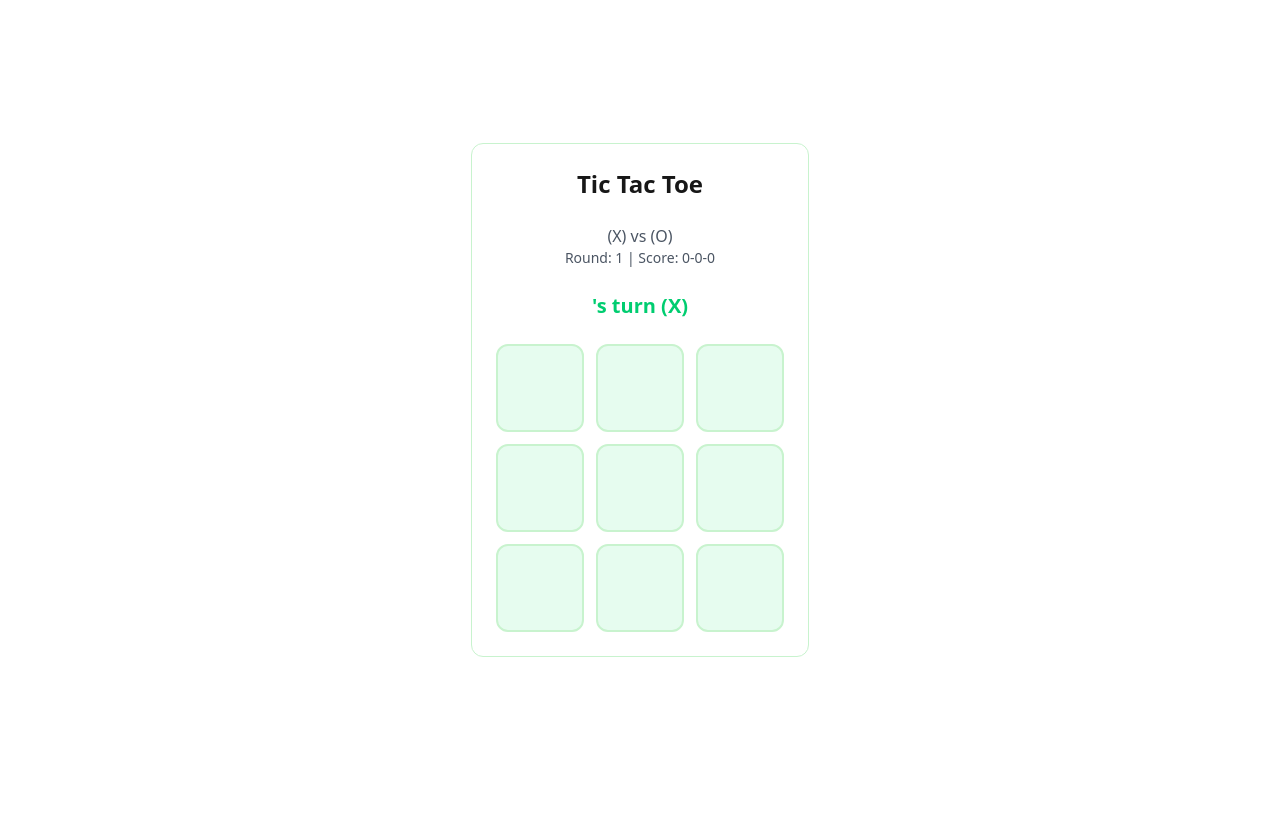
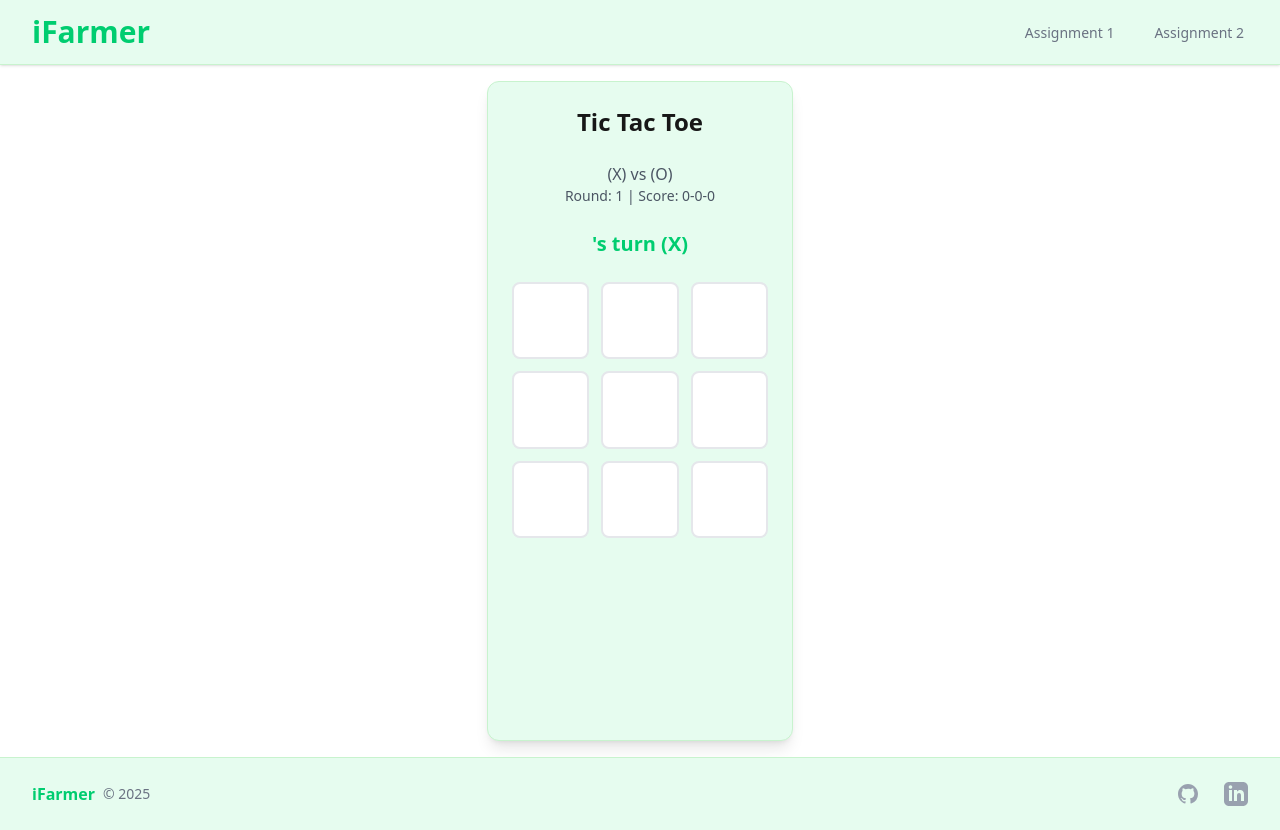
Before and after one commit to nafistarik/react-developer-assignment, a Next.js app: page /board in a window 1280 px wide. Before the commit the page ends 800 px from the top, so only its background shows below. Built offline with nearby package versions, Linux system fonts and the light colour scheme.

Commit message:
feat: navbar and footer added

```diff
--- a/src/app/board/page.tsx
+++ b/src/app/board/page.tsx
@@ -2,7 +2,7 @@ import Board from "@/modules/tic-tac-toe/components/board";
 
 export default function Home() {
   return (
-    <main className="flex min-h-screen flex-col items-center justify-center p-4">
+    <main className="flex flex-col items-center justify-center p-4">
       <Board />
     </main>
   );
--- a/src/app/layout.tsx
+++ b/src/app/layout.tsx
@@ -1,6 +1,8 @@
 import type { Metadata } from "next";
 import "./globals.css";
 import { ReduxProvider } from "@/redux/provider";
+import Navbar from "@/components/navbar";
+import Footer from "@/components/footer";
 
 export const metadata: Metadata = {
   title: "React Developer Assignment",
@@ -18,7 +20,13 @@ export default function RootLayout({
         className={`antialiased min-h-full transition-base`}
         suppressHydrationWarning={true}
       >
-        <ReduxProvider>{children}</ReduxProvider>
+        <ReduxProvider>
+          <div className="min-h-screen flex flex-col">
+            <Navbar />
+            <main className="flex-grow">{children}</main>
+            <Footer />
+          </div>
+        </ReduxProvider>
       </body>
     </html>
   );
--- /dev/null
+++ b/src/components/footer.tsx
@@ -0,0 +1,32 @@
+export default function Footer() {
+  return (
+    <footer className="bg-card border-t border-border mt-auto">
+      <div className="max-w-7xl mx-auto py-6 px-4 sm:px-6 lg:px-8">
+        <div className="flex flex-col md:flex-row justify-between items-center">
+          <div className="flex items-center space-x-2">
+            <span className="text-primary font-bold">iFarmer</span>
+            <span className="text-gray-500 text-sm">© {new Date().getFullYear()}</span>
+          </div>
+          <div className="mt-4 md:mt-0 flex space-x-6">
+            <a href="#" className="text-gray-400 hover:text-gray-500">
+              <span className="sr-only">GitHub</span>
+              <svg className="h-6 w-6" fill="currentColor" viewBox="0 0 24 24">
+                <path
+                  fillRule="evenodd"
+                  d="M12 2C6.477 2 2 6.484 2 12.017c0 4.425 2.865 8.18 6.839 9.504.5.092.682-.217.682-.483 0-.237-.008-.868-.013-1.703-2.782.605-3.369-1.343-3.369-1.343-.454-1.158-1.11-1.466-1.11-1.466-.908-.62.069-.608.069-.608 1.003.07 1.531 1.032 1.531 1.032.892 1.53 2.341 1.088 2.91.832.092-.647.35-1.088.636-1.338-2.22-.253-4.555-1.113-4.555-4.951 0-1.093.39-1.988 1.029-2.688-.103-.253-.446-1.272.098-2.65 0 0 .84-.27 2.75 1.026A9.564 9.564 0 0112 6.844c.85.004 1.705.115 2.504.337 1.909-1.296 2.747-1.027 2.747-1.027.546 1.379.202 2.398.1 2.651.64.7 1.028 1.595 1.028 2.688 0 3.848-2.339 4.695-4.566 4.943.359.309.678.92.678 1.855 0 1.338-.012 2.419-.012 2.747 0 .268.18.58.688.482A10.019 10.019 0 0022 12.017C22 6.484 17.522 2 12 2z"
+                  clipRule="evenodd"
+                />
+              </svg>
+            </a>
+            <a href="#" className="text-gray-400 hover:text-gray-500">
+              <span className="sr-only">LinkedIn</span>
+              <svg className="h-6 w-6" fill="currentColor" viewBox="0 0 24 24">
+                <path d="M19 0h-14c-2.761 0-5 2.239-5 5v14c0 2.761 2.239 5 5 5h14c2.762 0 5-2.239 5-5v-14c0-2.761-2.238-5-5-5zm-11 19h-3v-11h3v11zm-1.5-12.268c-.966 0-1.75-.79-1.75-1.764s.784-1.764 1.75-1.764 1.75.79 1.75 1.764-.783 1.764-1.75 1.764zm13.5 12.268h-3v-5.604c0-3.368-4-3.113-4 0v5.604h-3v-11h3v1.765c1.396-2.586 7-2.777 7 2.476v6.759z" />
+              </svg>
+            </a>
+          </div>
+        </div>
+      </div>
+    </footer>
+  );
+}
--- /dev/null
+++ b/src/components/navbar.tsx
@@ -0,0 +1,105 @@
+"use client";
+
+import Link from "next/link";
+import { usePathname } from "next/navigation";
+import { useState } from "react";
+
+export default function Navbar() {
+  const pathname = usePathname();
+  const [mobileMenuOpen, setMobileMenuOpen] = useState(false);
+
+  return (
+    <nav className="bg-card border-b border-border shadow-sm">
+      <div className="max-w-7xl mx-auto px-4 sm:px-6 lg:px-8">
+        <div className="flex h-16 w-full ">
+          {/* Logo and desktop links */}
+          <div className="flex items-center justify-between w-full">
+            <Link href="/" className="flex-shrink-0 flex items-center">
+              <span className="inline-block text-primary font-bold text-3xl">
+                iFarmer
+              </span>
+            </Link>
+
+            <div className="hidden sm:ml-6 sm:flex sm:space-x-8">
+              <Link
+                href="/"
+                className={`inline-flex items-center px-1 pt-1 border-b-2 text-sm font-medium ${
+                  pathname === "/"
+                    ? "border-primary text-gray-900"
+                    : "border-transparent text-gray-500 hover:border-gray-300 hover:text-gray-700"
+                }`}
+              >
+                <span className="hidden md:inline">Assignment 1</span>
+                <span className="md:hidden">1</span>
+              </Link>
+              <Link
+                href="/products"
+                className={`inline-flex items-center px-1 pt-1 border-b-2 text-sm font-medium ${
+                  pathname === "/products"
+                    ? "border-primary text-gray-900"
+                    : "border-transparent text-gray-500 hover:border-gray-300 hover:text-gray-700"
+                }`}
+              >
+                <span className="hidden md:inline">Assignment 2</span>
+                <span className="md:hidden">2</span>
+              </Link>
+            </div>
+          </div>
+
+          {/* Mobile menu button */}
+          <div className="-mr-2 flex items-center sm:hidden">
+            <button
+              onClick={() => setMobileMenuOpen(!mobileMenuOpen)}
+              className="inline-flex items-center justify-center p-2 rounded-md text-gray-400 hover:text-gray-500 hover:bg-gray-100 focus:outline-none focus:ring-2 focus:ring-inset focus:ring-primary"
+            >
+              <span className="sr-only">Open main menu</span>
+              <svg
+                className="block h-6 w-6"
+                xmlns="http://www.w3.org/2000/svg"
+                fill="none"
+                viewBox="0 0 24 24"
+                stroke="currentColor"
+                aria-hidden="true"
+              >
+                <path
+                  strokeLinecap="round"
+                  strokeLinejoin="round"
+                  strokeWidth="2"
+                  d="M4 6h16M4 12h16M4 18h16"
+                />
+              </svg>
+            </button>
+          </div>
+        </div>
+      </div>
+
+      {/* Mobile menu */}
+      <div className={`sm:hidden ${mobileMenuOpen ? "block" : "hidden"}`}>
+        <div className="pt-2 pb-4 space-y-1">
+          <Link
+            href="/"
+            className={`block pl-3 pr-4 py-2 border-l-4 text-base font-medium ${
+              pathname === "/"
+                ? "bg-primary-50 border-primary text-primary"
+                : "border-transparent text-gray-500 hover:bg-gray-50 hover:border-gray-300 hover:text-gray-700"
+            }`}
+            onClick={() => setMobileMenuOpen(false)}
+          >
+            Assignment 1
+          </Link>
+          <Link
+            href="/products"
+            className={`block pl-3 pr-4 py-2 border-l-4 text-base font-medium ${
+              pathname === "/products"
+                ? "bg-primary-50 border-primary text-primary"
+                : "border-transparent text-gray-500 hover:bg-gray-50 hover:border-gray-300 hover:text-gray-700"
+            }`}
+            onClick={() => setMobileMenuOpen(false)}
+          >
+            Assignment 2
+          </Link>
+        </div>
+      </div>
+    </nav>
+  );
+}
--- a/src/modules/tic-tac-toe/components/board.tsx
+++ b/src/modules/tic-tac-toe/components/board.tsx
@@ -61,7 +61,7 @@ export default function Board() {
   };
 
   return (
-    <div className="flex flex-col items-center gap-6 p-6 border border-border rounded-xl">
+    <div className="flex flex-col items-center gap-6 p-6 border border-border rounded-xl bg-card shadow-lg min-h-[calc(100vh-140px)]">
       <h1 className="text-2xl font-bold">Tic Tac Toe</h1>
 
       <div className="text-center">
@@ -82,7 +82,7 @@ export default function Board() {
         {getStatusMessage()}
       </div>
 
-      <div className="grid grid-cols-3 gap-3 w-72 h-72">
+      <div className="grid grid-cols-3 gap-3 w-64 h-64">
         {squares.map((value, index) => (
           <Square
             key={index}
--- a/src/modules/tic-tac-toe/components/leaderboard.tsx
+++ b/src/modules/tic-tac-toe/components/leaderboard.tsx
@@ -48,10 +48,12 @@ export default function Leaderboard() {
   };
 
   return (
-    <div className="min-h-screen p-4 bg-background">
+    <div className="p-4 bg-background flex items-center justify-center min-h-[calc(100vh-140px)]">
       <div className="max-w-4xl mx-auto">
         <div className="flex justify-between items-center mb-8">
-          <h1 className="text-2xl font-bold">Leaderboard</h1>
+          <h1 className="text-2xl sm:text-3xl md:text-4xl font-bold">
+            Leaderboard
+          </h1>
           <button
             onClick={handleBackToGame}
             className="px-4 py-2 bg-primary text-white rounded-lg hover:bg-primary/90 transition-colors"
--- a/src/modules/tic-tac-toe/components/player-setup-form.tsx
+++ b/src/modules/tic-tac-toe/components/player-setup-form.tsx
@@ -19,7 +19,7 @@ export default function PlayerSetupForm() {
   };
 
   return (
-    <div className="min-h-screen flex items-center justify-center p-4">
+    <div className="flex items-center justify-center p-4  min-h-[calc(100vh-140px)]">
       <div className="bg-card p-8 rounded-xl shadow-lg max-w-md w-full">
         <h1 className="text-2xl font-bold mb-6 text-center">Player Setup</h1>
 
--- a/src/modules/tic-tac-toe/components/square.tsx
+++ b/src/modules/tic-tac-toe/components/square.tsx
@@ -5,15 +5,15 @@ export default function Square({ value, onClick }: SquareType) {
     <button
       className={`
         aspect-square flex items-center justify-center
-        text-4xl font-bold rounded-radius text-primary
-        bg-card hover:border-primary
-        border-2 border-border
-        transition-base
+        text-4xl font-bold rounded-lg
+        bg-white hover:bg-gray-50
+        border-2 border-gray-200
+        transition-all duration-200
         focus-visible:outline-none focus-visible:ring-2
-        focus-visible:ring-primary focus-visible:ring-offset-2
-        ${value === "X" ? "text-primary" : "text-destructive"}
-        active:scale-95 hover:cursor-pointer
-`}
+        focus-visible:ring-indigo-500 focus-visible:ring-offset-2
+        ${value === "X" ? "text-primary" : "text-rose-600"}
+        active:scale-95
+      `}
       onClick={onClick}
       aria-label={value ? `${value} square` : "Empty square"}
     >
```
Also changed, not shown: src/modules/tic-tac-toe/components/result-page.tsx (+18 -13 lines).
